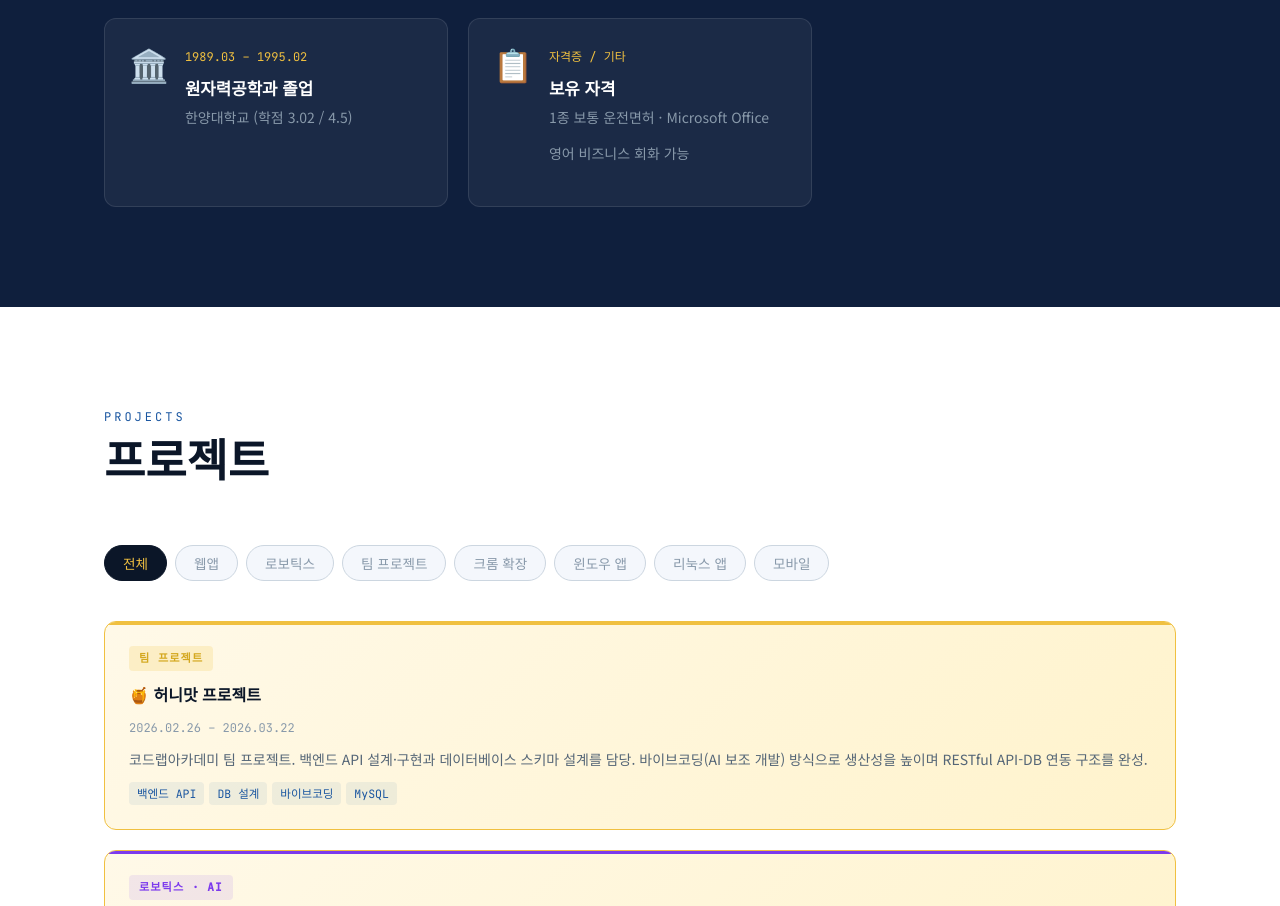
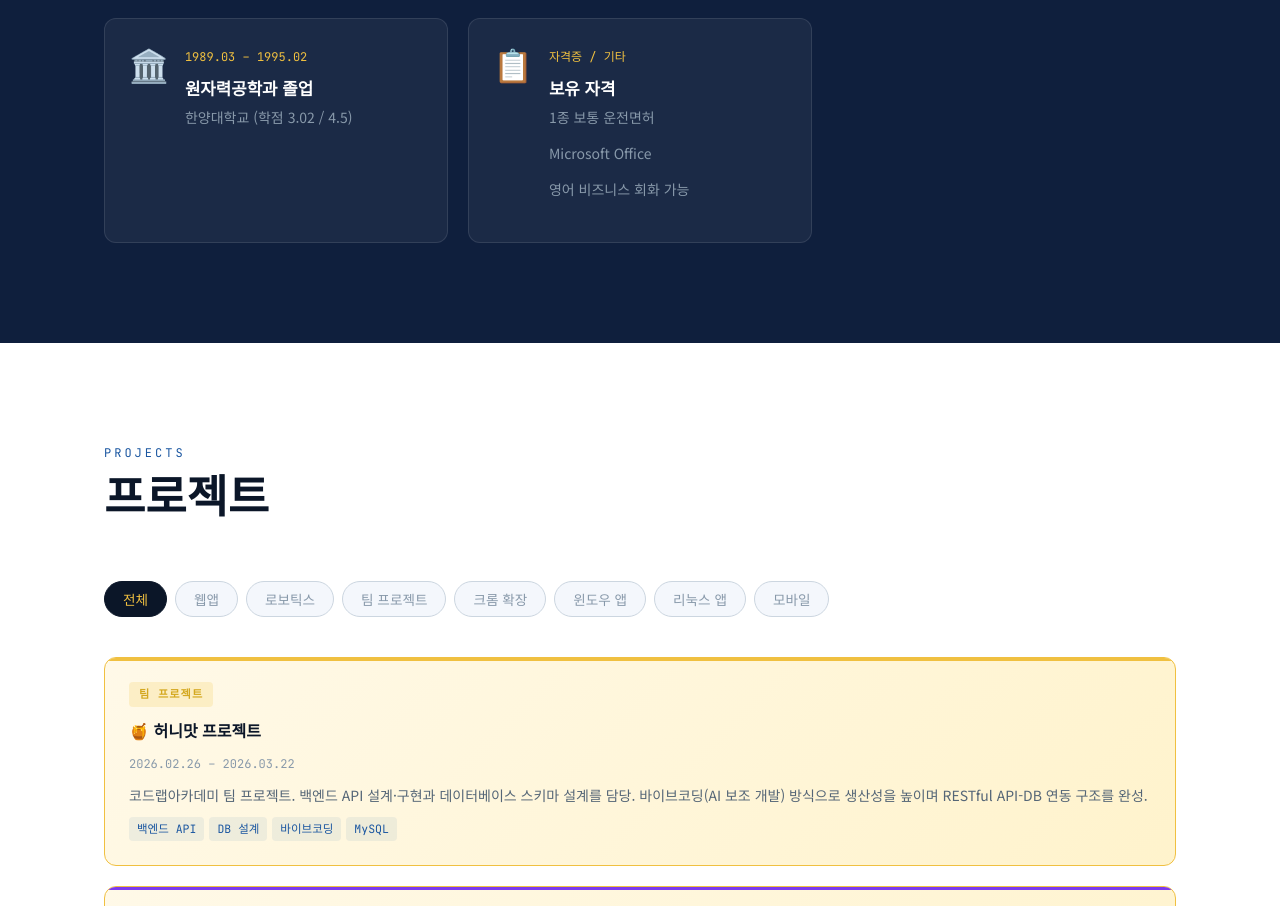
Before and after one commit to pandol69kim-bot/kpw, a plain HTML site: page index.html in a window 1280 px wide. Shown: the part 4302-5208 px from the top of the page. Drawn offline with Linux system fonts and the light colour scheme.

Commit message:
보유 자격 항목의 운전면허·Microsoft Office를 줄 분리
Co-Authored-By: Claude Sonnet 5 <noreply@anthropic.com>

```diff
--- a/index.html
+++ b/index.html
@@ -366,7 +366,8 @@
         <div class="edu-body">
           <p class="edu-period">자격증 / 기타</p>
           <h3 class="edu-title">보유 자격</h3>
-          <p class="edu-org">1종 보통 운전면허 · Microsoft Office</p>
+          <p class="edu-org">1종 보통 운전면허</p>
+          <p class="edu-org">Microsoft Office</p>
           <p class="edu-org">영어 비즈니스 회화 가능</p>
         </div>
       </div>
```
Also changed, not shown: 1 other file.
